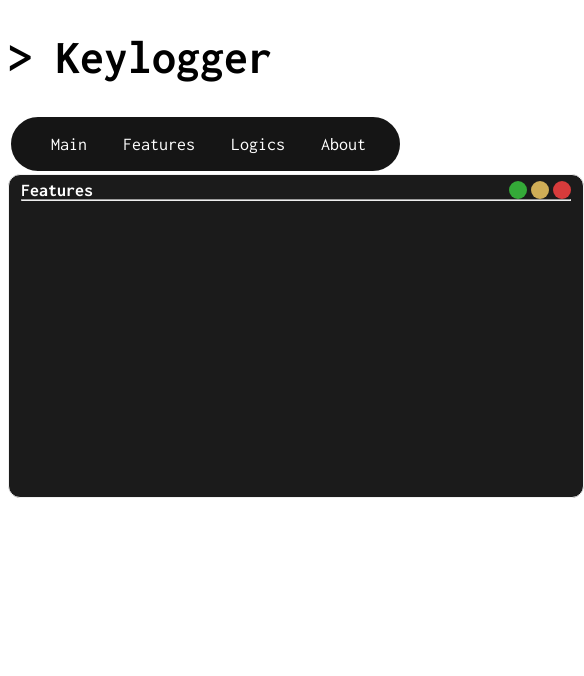
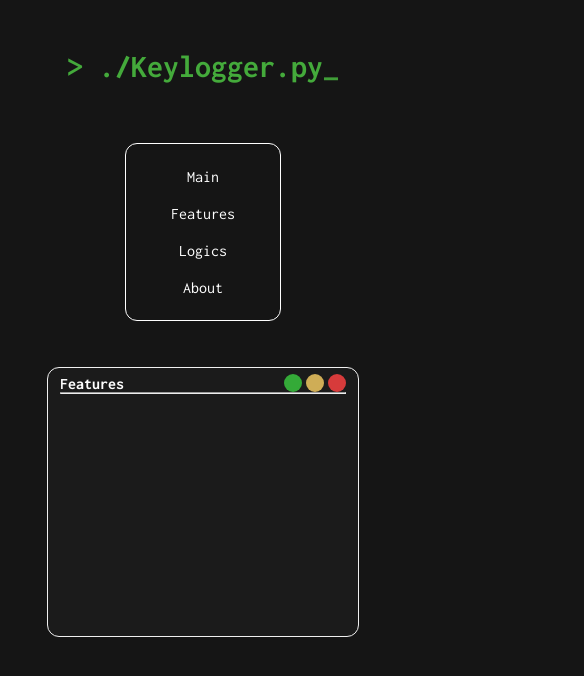
Before and after one commit to thatsyogeshjjr/keylogger, a React (Create React App) app in the folder website/: page / in a window 390 px wide. Shown: the top 676 px of the page, 584 px wide, since content can reach past the window. Built offline with nearby package versions, Linux system fonts and the light colour scheme.

Commit message:
made website responsive

```diff
--- a/website/src/App.css
+++ /dev/null
@@ -1,10 +0,0 @@
-@import url("https://fonts.googleapis.com/css2?family=Inconsolata:wght@200..900&display=swap");
-
-* {
-  font-family: "Inconsolata", monospace;
-  font-size: large;
-}
-
-h1 {
-  font-size: xxx-large;
-}
--- a/website/src/App.js
+++ b/website/src/App.js
@@ -1,12 +1,23 @@
-import "./App.css";
+import "./css/App.css";
 import { Header } from "./Header.js";
 import { Terminal } from "./components/Terminal.js";
 
 function App() {
   return (
     <div className="App">
-      <Header />
-      <Terminal />
+      <div className="left">
+        <div className="title">
+          <Header />
+        </div>
+        <div className="terminals">
+          <Terminal />
+          {/* <Terminal id="dev-info-rt" /> */}
+        </div>
+      </div>
+      <div className="right">
+        <Terminal />
+        <Terminal />
+      </div>
     </div>
   );
 }
--- a/website/src/Header.js
+++ b/website/src/Header.js
@@ -4,7 +4,9 @@ import "./css/Header.css";
 export var Header = () => {
   return (
     <>
-      <h1>> Keylogger</h1>
+      <h1 id="title-text">
+        &gt; ./Keylogger.py<h1 id="cursor">_</h1>
+      </h1>
       <NavBar />
     </>
   );
--- a/website/src/components/NavBar.js
+++ b/website/src/components/NavBar.js
@@ -2,13 +2,11 @@ import "../css/NavBar.css";
 
 export var NavBar = () => {
   return (
-    <div id="NavBar">
-      <ul>
-        <li>Main</li>
-        <li>Features</li>
-        <li>Logics</li>
-        <li>About</li>
-      </ul>
-    </div>
+    <ul id="NavBar">
+      <li>Main</li>
+      <li>Features</li>
+      <li>Logics</li>
+      <li>About</li>
+    </ul>
   );
 };
--- /dev/null
+++ b/website/src/css/App.css
@@ -0,0 +1,68 @@
+@import url("https://fonts.googleapis.com/css2?family=Inconsolata:wght@200..900&display=swap");
+
+* {
+  font-family: "Inconsolata", monospace;
+  font-size: medium;
+}
+
+html {
+  background-color: #151515;
+}
+
+h1 {
+  font-size: xx-large;
+}
+
+.title {
+  width: 50%;
+  display: flex;
+  flex-direction: column;
+  justify-content: space-around;
+  align-items: center;
+  padding: 30px;
+}
+.App {
+  width: 100vw;
+  display: flex;
+  justify-content: space-evenly;
+  flex-direction: row;
+}
+
+.right {
+  display: flex;
+  flex-direction: column;
+  gap: 3rem;
+  margin-top: 1rem;
+}
+
+Terminal {
+  width: 20vw !important;
+}
+
+@media (max-width: 885px) {
+  .right {
+    display: none;
+  }
+
+  .left {
+    width: 100vw;
+    display: flex;
+    flex-direction: column;
+    align-items: center;
+  }
+
+  .title {
+    width: 100vw;
+  }
+  .terminals {
+    display: flex;
+    flex-direction: column;
+    gap: 26px;
+  }
+}
+
+@media (max-width: 885px) {
+  #dev-info-rt {
+    display: none;
+  }
+}
--- a/website/src/css/Header.css
+++ b/website/src/css/Header.css
@@ -0,0 +1,27 @@
+h1 {
+  color: #44aa3b;
+}
+
+#title-text {
+  font-size: xx-large;
+  display: inline-flex;
+  margin: 12px 0px 44px;
+  width: max-content;
+}
+@keyframes flickerAnimation {
+  0% {
+    opacity: 1;
+  }
+  50% {
+    opacity: 0;
+  }
+  100% {
+    opacity: 1;
+  }
+}
+
+#cursor {
+  font-size: xx-large;
+  margin: 0;
+  animation: flickerAnimation 1.8s infinite;
+}
--- a/website/src/css/NavBar.css
+++ b/website/src/css/NavBar.css
@@ -2,18 +2,32 @@
   -webkit-box-sizing: border-box; /* Safari/Chrome, other WebKit */
   -moz-box-sizing: border-box; /* Firefox, other Gecko */
   box-sizing: border-box;
-  border: 3px solid #fff;
+  border: 1px solid #fff;
   border-radius: 50px;
   background-color: #151515;
   color: #fff;
   width: fit-content;
 
-  padding-right: 34px;
-}
+  padding: 12px 24px 12px;
 
-#NavBar ul {
   list-style: none;
   display: flex;
   flex-direction: row;
   gap: 2rem;
 }
+
+@media (max-width: 885px) {
+  #NavBar {
+    border-radius: 12px;
+    width: 40vw;
+
+    padding: 12px 24px 12px;
+
+    list-style: none;
+    display: flex;
+    flex-direction: column;
+    align-items: center;
+    gap: 20px;
+    padding: 24px 12px 24px;
+  }
+}
--- a/website/src/css/Terminal.css
+++ b/website/src/css/Terminal.css
@@ -8,8 +8,10 @@
   border: 1px solid #000000;
   border-radius: 12px;
   border-color: #f0f0f0;
-  height: 18rem;
-  width: 32rem;
+
+  height: 16rem;
+  width: 26rem;
+
   padding-left: 12px;
   padding-right: 12px;
   padding-top: 6px;
@@ -50,3 +52,10 @@
 .red {
   background-color: #d73b3b;
 }
+
+@media (max-width: 885px) {
+  .terminal {
+    height: 270px;
+    width: 80vw;
+  }
+}
```
